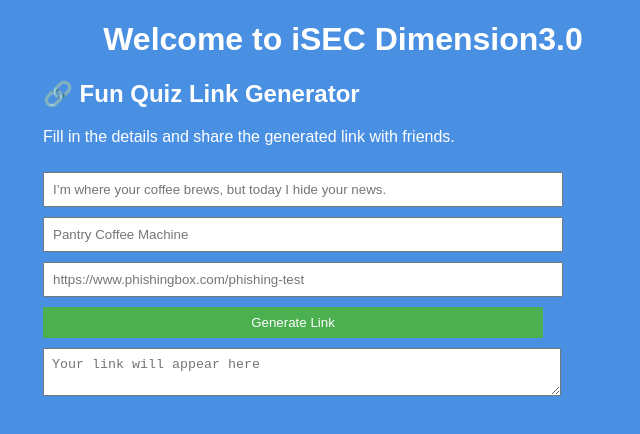
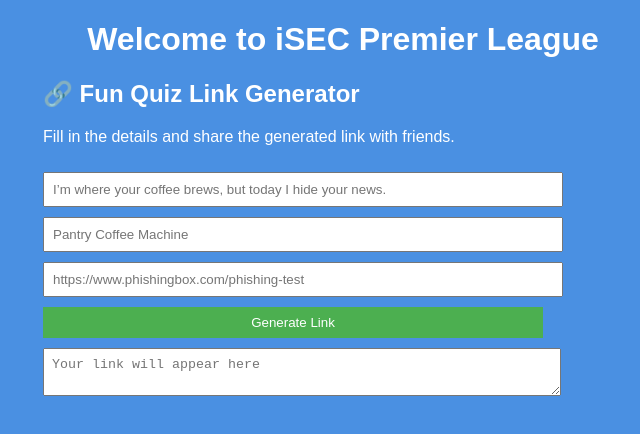
Before and after one commit to iSECDimension/Clue-Hunt, a plain HTML site: page index.html in a window 1280 px wide. Shown: the whole page, without its empty margins (297-937 px from the left). Drawn offline with Linux system fonts and the light colour scheme.

Commit message:
Update index.html

```diff
--- a/index.html
+++ b/index.html
@@ -4,7 +4,7 @@
 <style>body { background-color: #4A90E2; font-family: Arial, sans-serif; color: white; }</style>
 </head>
 <body>
-<h1 style='text-align:center; color:white;'>Welcome to iSEC Dimension3.0</h1>
+<h1 style='text-align:center; color:white;'>Welcome to iSEC Premier League</h1>
 <!DOCTYPE html>
 <html>
 <head>
```
